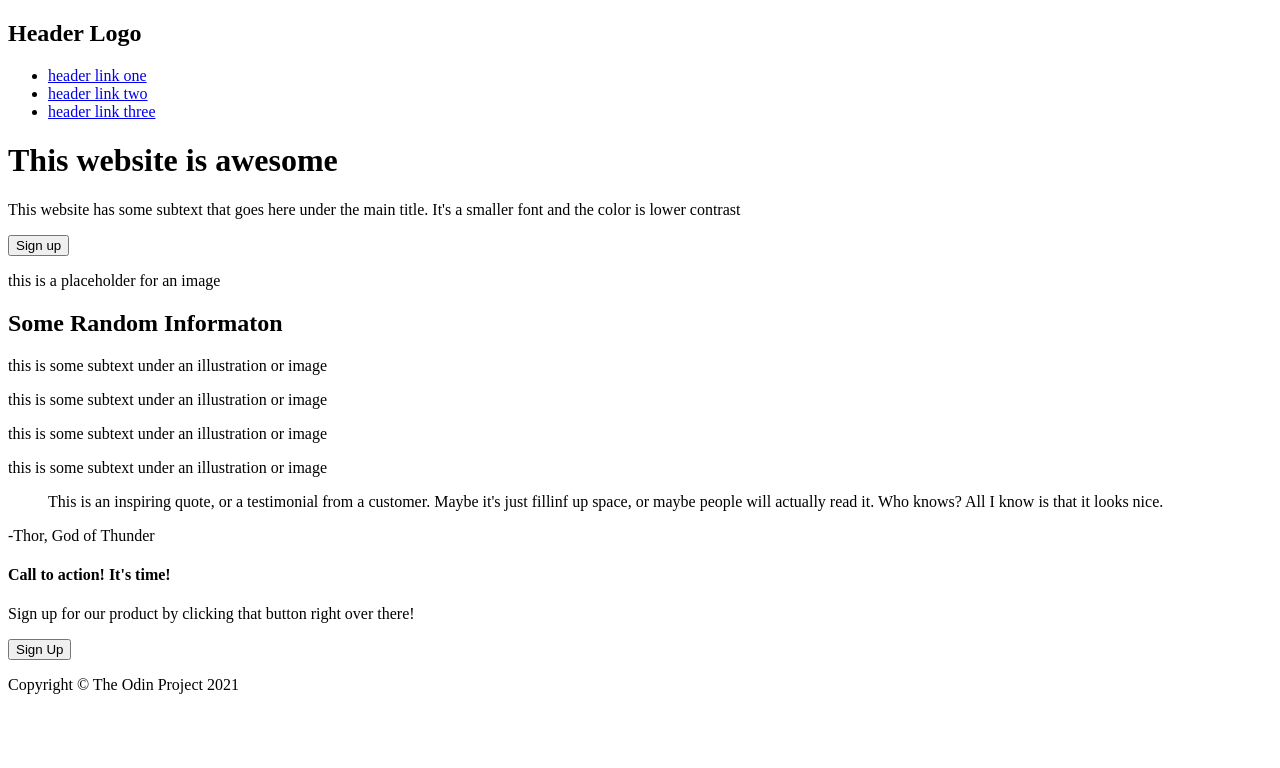
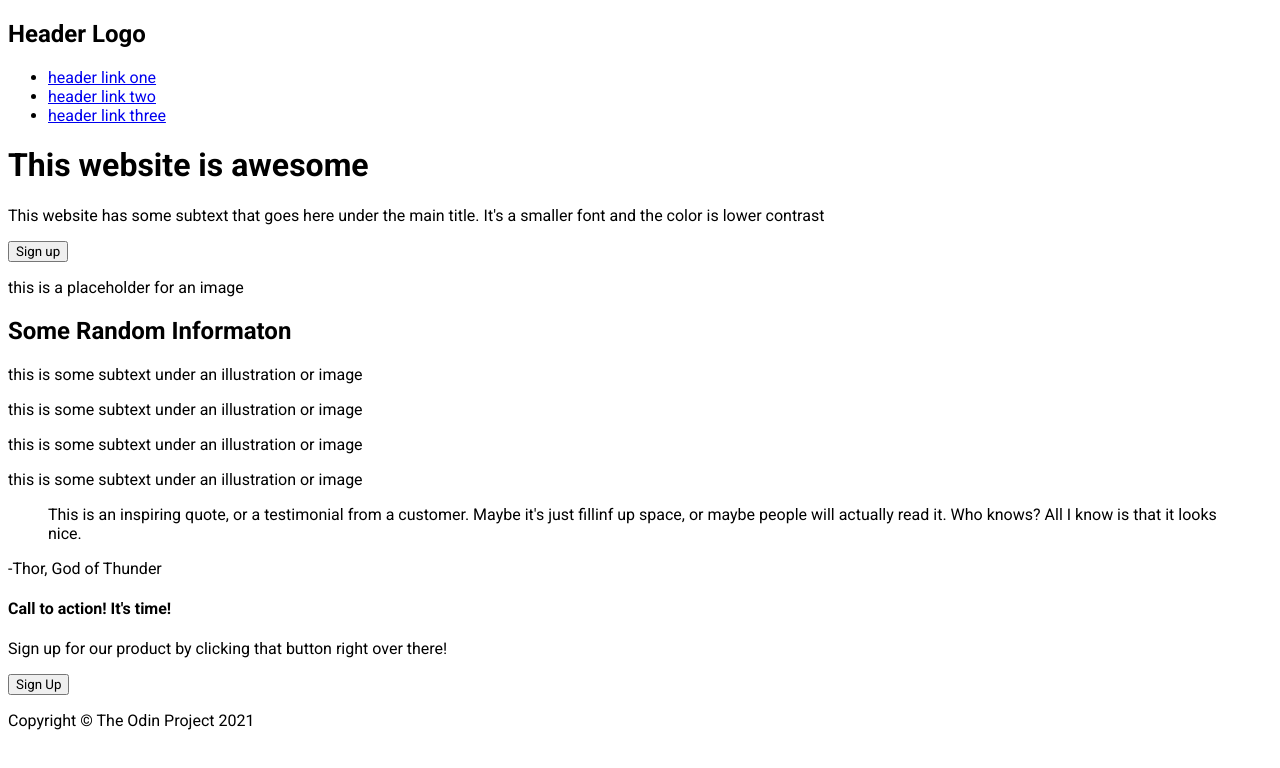
Before and after one commit to selasilm/landing-page, a plain HTML site: page index.html in a window 1280 px wide. Drawn offline with Linux system fonts and the light colour scheme.

Commit message:
font imported and applied to all elements

```diff
--- a/index.html
+++ b/index.html
@@ -5,9 +5,12 @@
     <meta charset="UTF-8">
     <meta name="viewport" content="width=device-width, initial-scale=1.0">
     <title>Landing Page</title>
+    <link rel="preconnect" href="https://fonts.googleapis.com">
+    <link rel="preconnect" href="https://fonts.gstatic.com" crossorigin>
+    <link href="https://fonts.googleapis.com/css2?family=IBM+Plex+Mono:ital,wght@0,100;0,200;0,300;0,400;0,500;0,600;0,700;1,100;1,200;1,300;1,400;1,500;1,600;1,700&family=Roboto:ital,wght@0,100;0,300;0,400;0,500;0,700;0,900;1,100;1,300;1,400;1,500;1,700;1,900&display=swap" rel="stylesheet">
 </head>
 <body>
-    <div>
+    <div id="header">
         <div>
             <h2>Header Logo</h2>
         </div>
--- a/style.css
+++ b/style.css
@@ -0,0 +1,3 @@
+*{
+    font-family: Roboto;
+}
```
